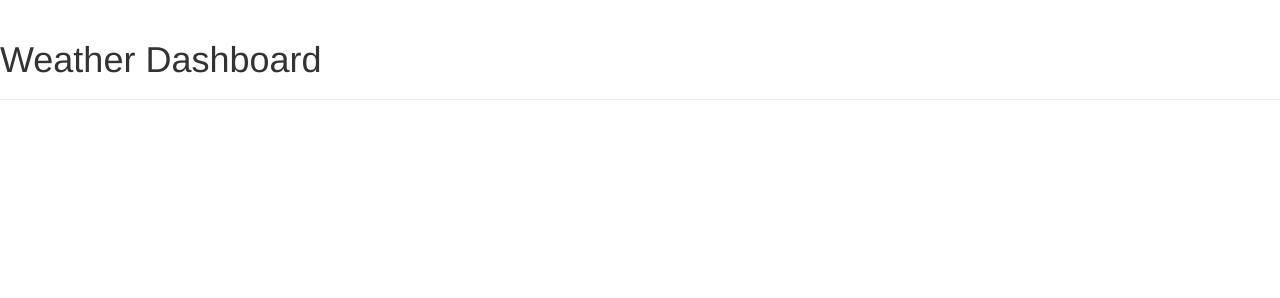
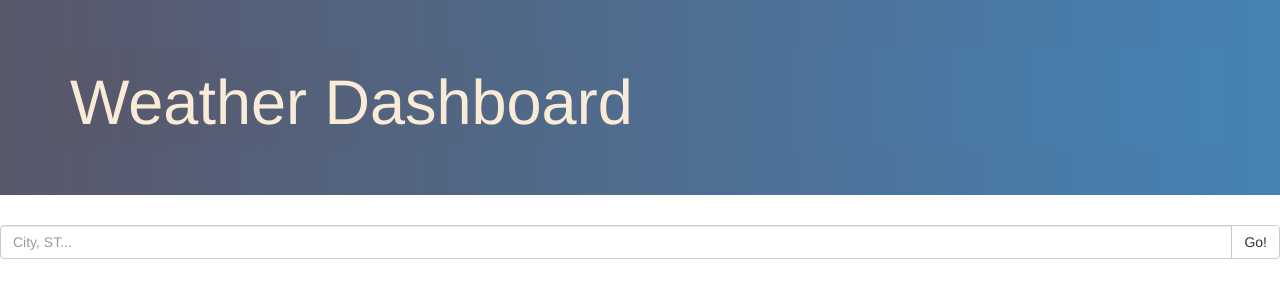
Before and after one commit to JonJonS06/weather-dashboard, a plain HTML site: page index.html in a window 1280 px wide. Drawn offline with nearby package versions, Linux system fonts and the light colour scheme; a web font is replaced by a local one.

Commit message:
applied styles to header container and font

```diff
--- a/assets/style.css
+++ b/assets/style.css
@@ -0,0 +1,27 @@
+/*h1 {
+    margin-bottom: 10px;
+    text-align: center;
+    padding-left: 200px;
+    color: white;
+    font-family: 'Average Sans', sans-serif;
+    font-weight: bold;
+    font-size: 60px;
+
+  }*/
+
+  .jumbotron {
+    background-color: steelblue;
+    background-image: linear-gradient(to left, steelblue , rgb(88, 87, 106));
+    /*height: 10vh;*/
+
+  }
+
+  .container {
+    background-color: steelblue;
+    background-image: linear-gradient(to left, steelblue , rgb(88, 87, 106));
+  }
+
+  .jumbotron .h1,.jumbotron h1 {
+    /* color: inherit */
+    color: antiquewhite;
+  }
--- a/index.html
+++ b/index.html
@@ -6,15 +6,33 @@
     <meta name="viewport" content="width=device-width, initial-scale=1.0">
     <link rel="stylesheet" href="https://maxcdn.bootstrapcdn.com/bootstrap/3.4.1/css/bootstrap.min.css">
     <script src="https://ajax.googleapis.com/ajax/libs/jquery/3.6.4/jquery.min.js"></script>
+    <link rel="preconnect" href="https://fonts.googleapis.com">
+    <link rel="preconnect" href="https://fonts.gstatic.com" crossorigin>
+    <link href="https://fonts.googleapis.com/css2?family=Average+Sans&family=Bungee+Spice&family=Cormorant:ital@1&display=swap" rel="stylesheet">
     <script src="https://maxcdn.bootstrapcdn.com/bootstrap/3.4.1/js/bootstrap.min.js"></script>
     <link rel="stylesheet" href="./assets/style.css">
 
     <title>Document</title>
 </head>
 <body>
-    <div class="page-header">
-        <h1>Weather Dashboard</h1>
-    </div>
+    <!-- <div id="page-header" class="col-12 col-sm-6 col-md-9">
+        <div class="row">
+            <h1>Weather Dashboard</h1>
+        </div>
+    </div> -->
+    <div class="jumbotron">
+        <div class="container">
+            <h1>Weather Dashboard</h1>
+        </div>
+      </div>
+    <div class="input-group">
+        <input type="text" class="form-control" placeholder="City, ST...">
+        <span class="input-group-btn">
+          <button class="btn btn-default" type="button">Go!</button>
+        </span>
+      </div><!-- /input-group -->
+    </div><!-- /.col-lg-6 -->
+  </div><!-- /.row -->
     <link rel="stylesheet" href="./assets/script.js">
 </body>
 </html>
```
